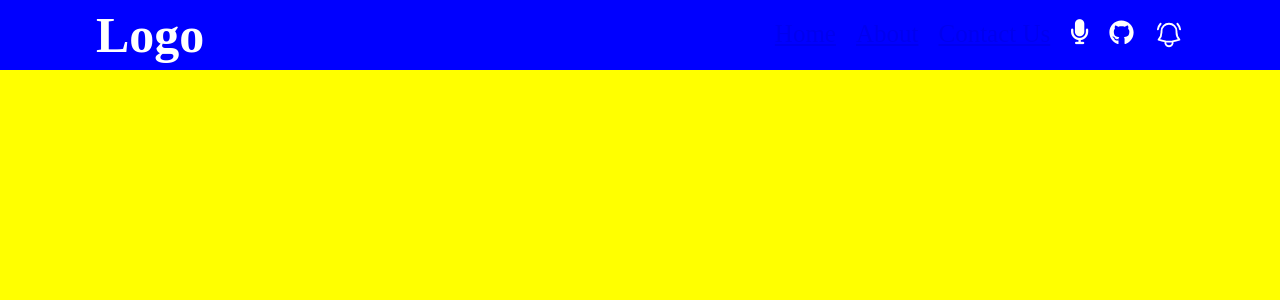
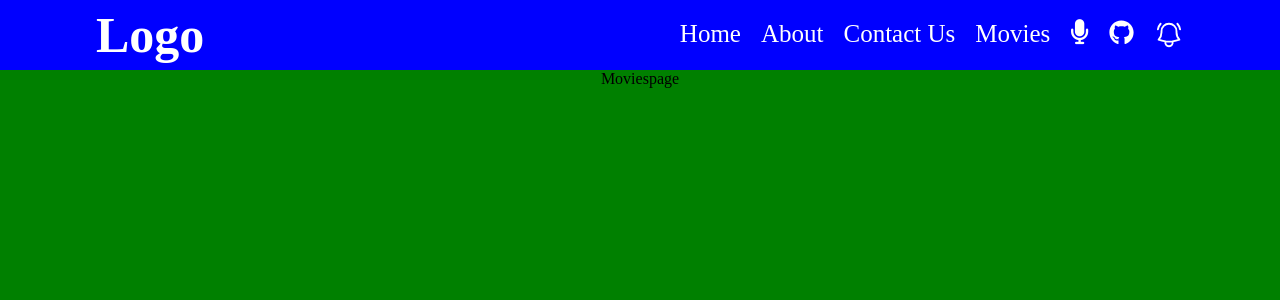
Before and after one commit to henry-codes007/React-JS-course, a React (Vite) app: page /movies in a window 1280 px wide. Shown: the top 300 px of the page. Built offline with nearby package versions, Linux system fonts and the light colour scheme.

Commit message:
aefegsdv

```diff
--- a/src/App.jsx
+++ b/src/App.jsx
@@ -7,6 +7,7 @@ import { BrowserRouter, Routes, Route } from 'react-router-dom';
 import HomePage from './pages/HomePage';
 import AboutPage from './pages/AboutPage';
 import ContactPage from './pages/ContactPage';
+import Moviespage from './pages/Moviespage';
 
 
 function App() {
@@ -32,6 +33,7 @@ function App() {
           <Route path="/" element={<HomePage/>} />
           <Route path="/about" element={<AboutPage />} />
           <Route path="/contact" element={<ContactPage />} />
+          <Route path="/movies" element={<Moviespage />} />
         </Routes>
 
        {/* <Counter/> */}
--- a/src/components/header/header.css
+++ b/src/components/header/header.css
@@ -14,3 +14,7 @@
     gap: 20px;
     list-style: none;
 }
+ul li a{
+    text-decoration: none;
+    color: white;
+}
--- a/src/components/header/header.jsx
+++ b/src/components/header/header.jsx
@@ -17,6 +17,9 @@ function Header() {
             <li>
               <Link to={"/contact"}>Contact Us</Link>
             </li>
+            <li>
+              <Link to={"/movies"}>Movies</Link>
+            </li>
             <i className="fa fa-microphone" aria-hidden="true"></i>
             <FaGithub/>
             <NotificationIcon/>
--- /dev/null
+++ b/src/pages/Moviespage.jsx
@@ -0,0 +1,22 @@
+
+
+const Moviespage = () => {
+    // const api_key = "a3ec5cef31325905723a0ad860da9c7e";
+
+    // const requests = {
+    //     fetchTrending: `https://api.themoviedb.org/3/trending/all/week?api_key=${api_key}&language=en-US`,
+    //     fetchNetflixOriginals: `https://api.themoviedb.org/3/discover/tv?api_key=${api_key}&with_network=213`,
+    //     fetchTopRated: `https://api.themoviedb.org/3/movie/top_rated?api_key=${api_key}&language=en-US`,
+    //     fetchActionMovies: `https://api.themoviedb.org/3/discover/movie?api_key=${api_key}&with_genres=28`,
+    //     fetchComedyMovies: `https://api.themoviedb.org/3/discover/movie?api_key=${api_key}&with_genres=35`,
+    //     fetchHorrorMovies: `https://api.themoviedb.org/3/discover/movie?api_key=${api_key}&with_genres=27`,
+    //     fetchRomanceMovies: `https://api.themoviedb.org/3/discover/movie?api_key=${api_key}&with_genres=10749`,
+    //     fetchDocumentaries: `https://api.themoviedb.org/3/discover/movie?api_key=${api_key}&with_genres=99`
+    // };
+
+  return (
+    <div>Moviespage</div>
+  )
+}
+
+export default Moviespage
```
